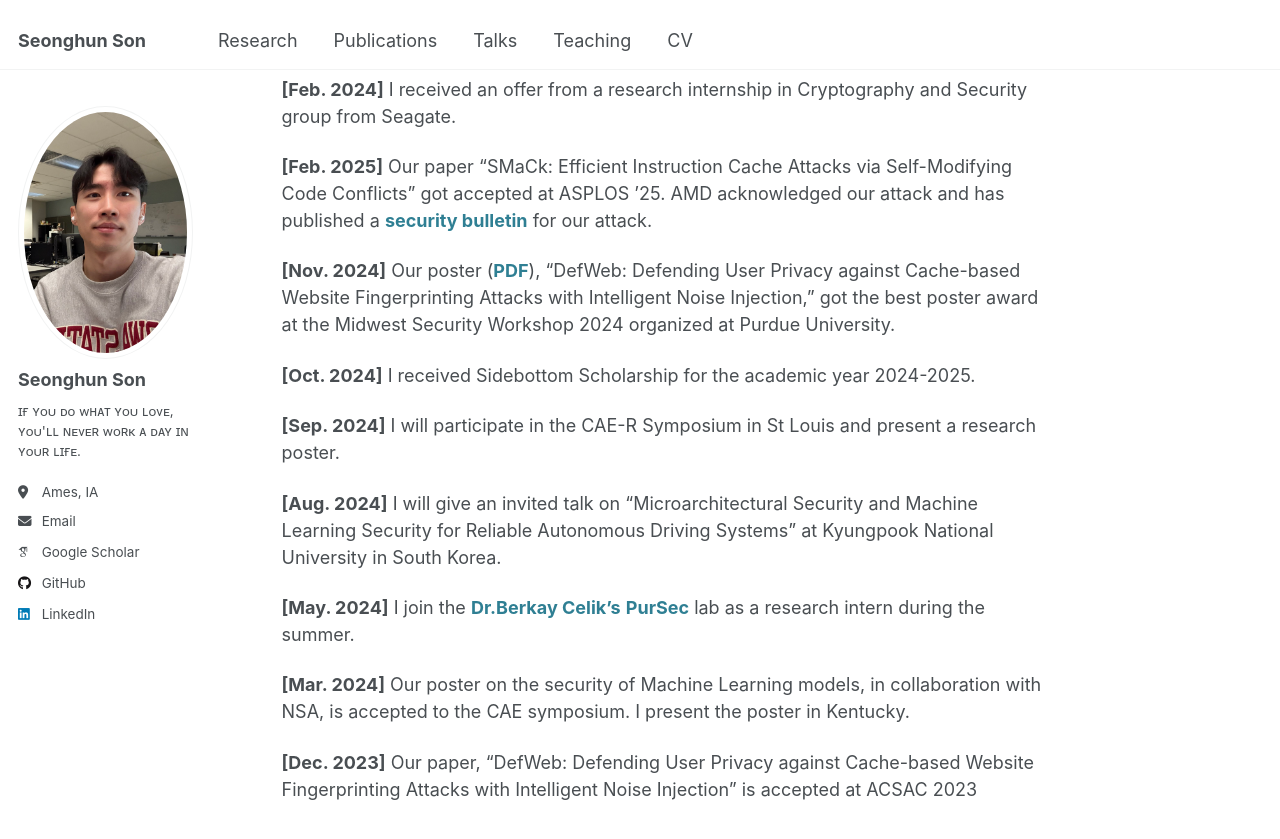
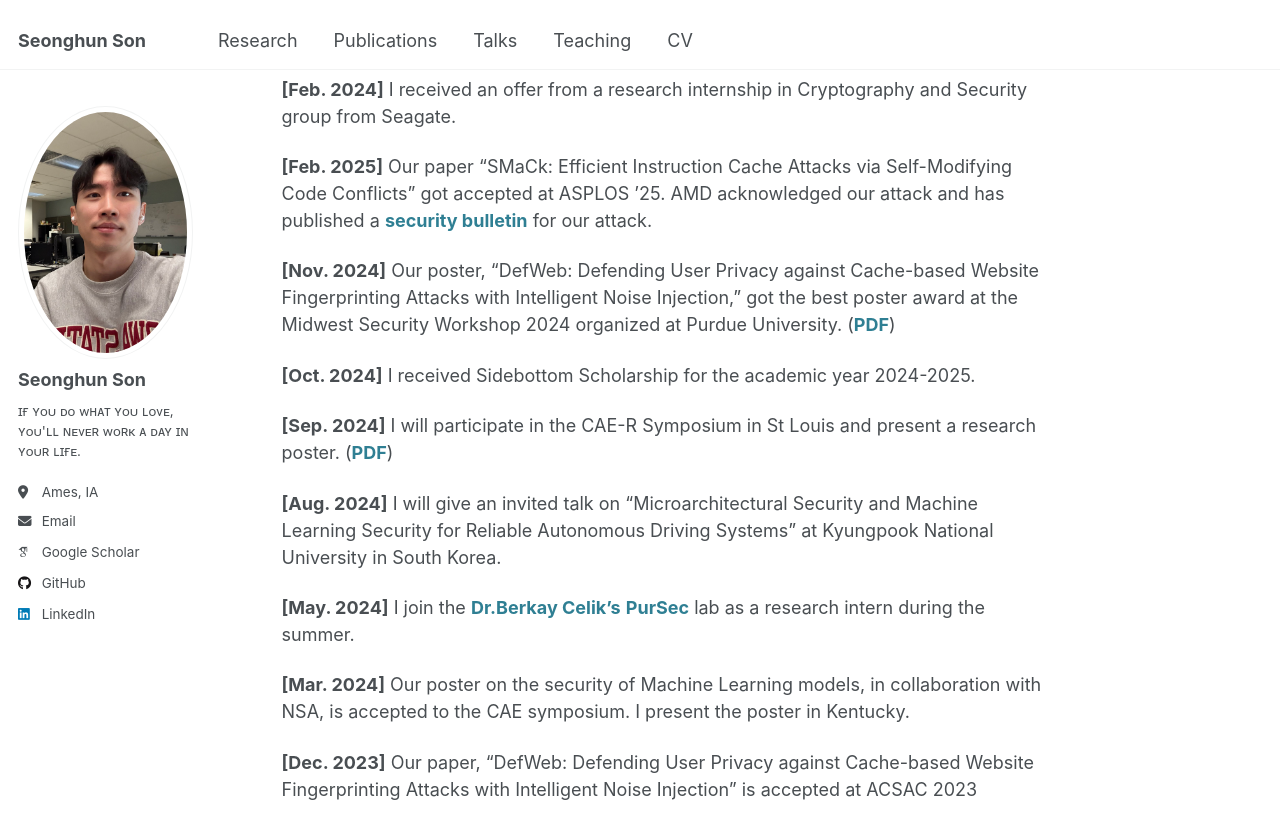
Before and after one commit to hunie-son/hunie-son.github.io, a Jekyll site: the page built from _pages/about.md, in a window 1280 px wide and 900 px high, scrolled down 357 px. Shown: the top 839 px of the window. Built offline with Jekyll 4.4.1, drawn with Linux system fonts in a browser that asks for light colours; some web fonts are replaced.

Commit message:
Update about.md

```diff
--- a/_pages/about.md
+++ b/_pages/about.md
@@ -22,11 +22,11 @@ News
 
 **[Feb. 2025]** Our paper “SMaCk: Efficient Instruction Cache Attacks via Self-Modifying Code Conflicts” got accepted at ASPLOS ’25. AMD acknowledged our attack and has published a <a href="https://www.amd.com/en/resources/product-security/bulletin/amd-sb-7024.html" style="text-decoration: none;"><b>security bulletin</b></a> for our attack.<br/>
 
-**[Nov. 2024]** Our poster (<a href="/files/MSW_Seonghun.pdf" target="_blank" style="text-decoration: none;"><b>PDF</b></a>), "DefWeb: Defending User Privacy against Cache-based Website Fingerprinting Attacks with Intelligent Noise Injection,” got the best poster award at the Midwest Security Workshop 2024 organized at Purdue University.<br/>
+**[Nov. 2024]** Our poster, "DefWeb: Defending User Privacy against Cache-based Website Fingerprinting Attacks with Intelligent Noise Injection,” got the best poster award at the Midwest Security Workshop 2024 organized at Purdue University. (<a href="/files/MSW_Seonghun.pdf" target="_blank" style="text-decoration: none;"><b>PDF</b></a>)<br/>
 
 **[Oct. 2024]** I received Sidebottom Scholarship for the academic year 2024-2025.<br/>
 
-**[Sep. 2024]** I will participate in the CAE-R Symposium in St Louis and present a research poster.<br/>
+**[Sep. 2024]** I will participate in the CAE-R Symposium in St Louis and present a research poster. (<a href="/files/DETool_Seonghun.pdf" target="_blank" style="text-decoration: none;"><b>PDF</b></a>)<br/>
 
 **[Aug. 2024]** I will give an invited talk on "Microarchitectural Security and Machine Learning Security for Reliable Autonomous Driving Systems” at Kyungpook National University in South Korea.<br/>
 
```
